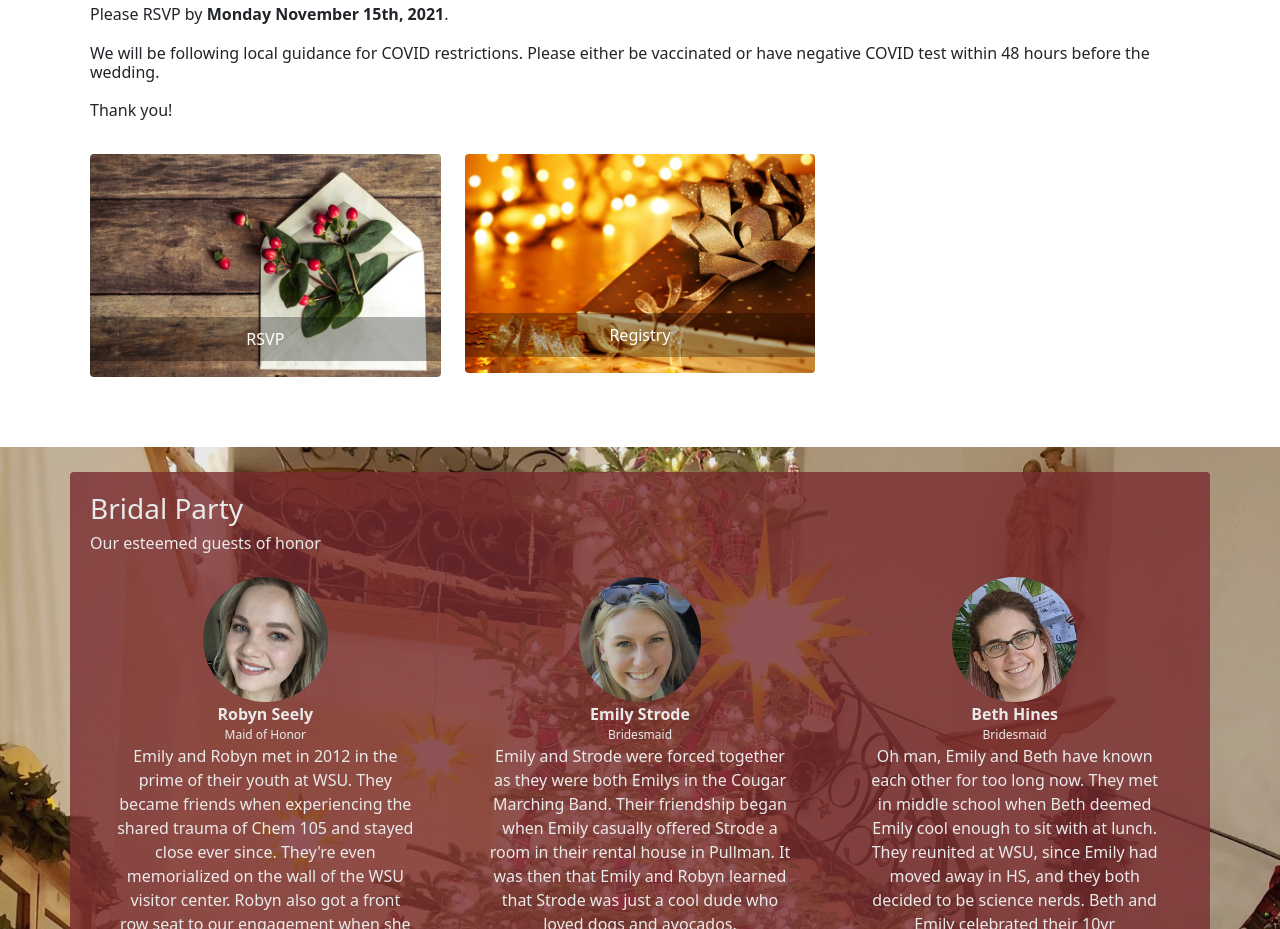
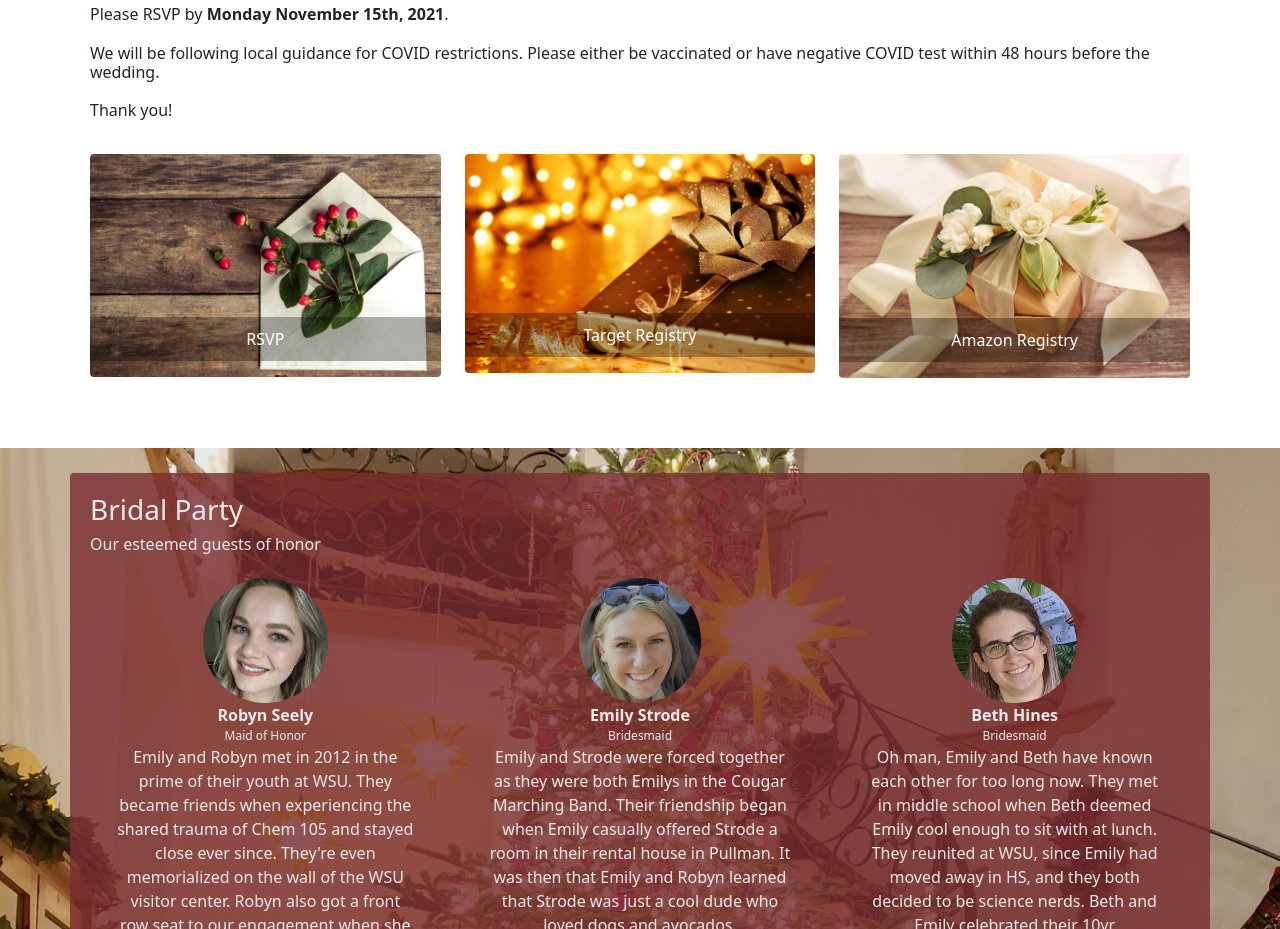
Before and after one commit to msilvprog7/wedding, a React (Create React App) app: page / in a window 1280 px wide. Shown: the part 880-1809 px from the top of the page. Built offline with nearby package versions, Linux system fonts and the light colour scheme.

Commit message:
Add amazon registry

```diff
--- a/src/App.tsx
+++ b/src/App.tsx
@@ -113,8 +113,15 @@ function App() {
             <Col md={4}>
               <ImageOverlay
                 src={Files.from("images", "rsvp", "registry.png")}
-                alt="Registry"
+                alt="Target Registry"
                 href="https://www.target.com/gift-registry/gift-giver?registryId=517da360-09bd-11ec-a949-e193129bcc48&type=WEDDING"
+              />
+            </Col>
+            <Col md={4}>
+              <ImageOverlay
+                src={Files.from("images", "rsvp", "registry-2.jpg")}
+                alt="Amazon Registry"
+                href="https://www.amazon.com/wedding/emily-kessler-michael-snider--december-2021/registry/ZN11NQFVVKA8"
               />
             </Col>
           </Row>
```
Also changed, not shown: public/images/rsvp/registry-2.jpg (added), 1 other file (tests, documents, lock files or other folders).
